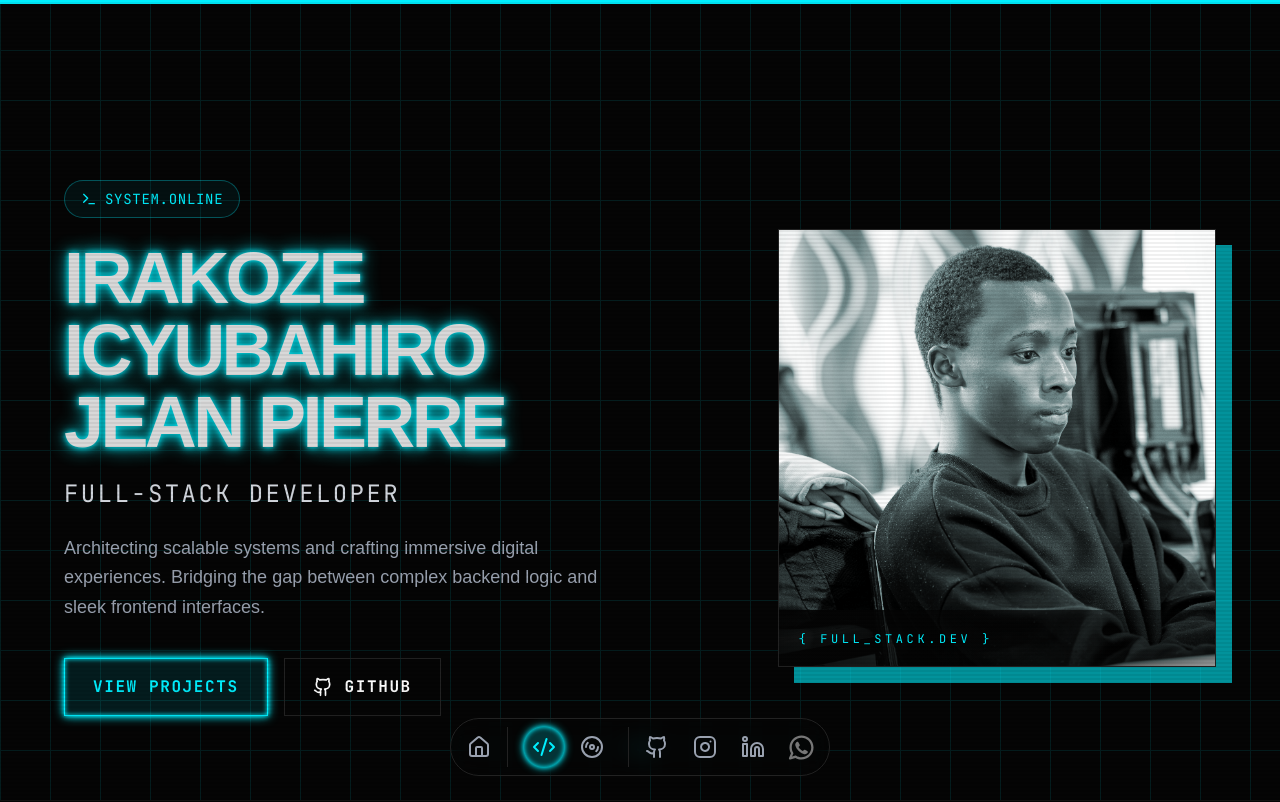
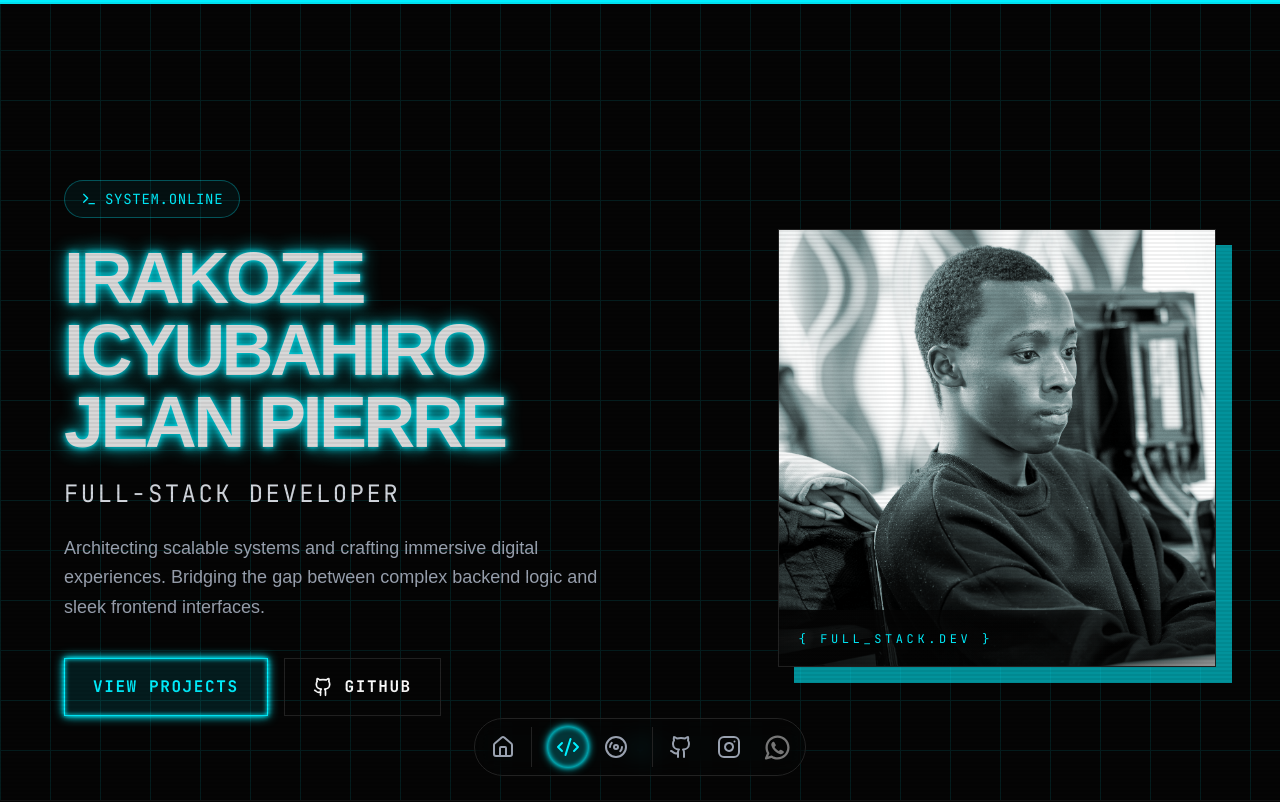
Before and after one commit to Icyubahiro-Jay-P/Portifolio, a React (Vite) app: page /dev in a window 1280 px wide. Shown: the top 802 px of the page. Built offline with nearby package versions, Linux system fonts and the light colour scheme.

Commit message:
style: comment out unused DockIcon component in RealmNav for cleaner code

```diff
--- a/src/components/shared/RealmNav.tsx
+++ b/src/components/shared/RealmNav.tsx
@@ -182,7 +182,7 @@ const RealmNav = () => {
               </Tooltip>
             </a>
           </DockIcon>
-          <DockIcon className="text-gray-400 rounded-full hover:bg-white/10 hover:text-white">
+          {/* <DockIcon className="text-gray-400 rounded-full hover:bg-white/10 hover:text-white">
             <a
               href="https://www.linkedin.com/in/dj-pro-jay-4956293ba/?utm_source=google-business-profile&utm_medium=social&utm_campaign=profile-clicks"
               target="_blank"
@@ -197,7 +197,7 @@ const RealmNav = () => {
                 </TooltipContent>
               </Tooltip>
             </a>
-          </DockIcon>
+          </DockIcon> */}
           <DockIcon className="text-gray-400 rounded-full hover:bg-white/10 hover:text-white">
             <a
               href="https://wa.me/250789124135/?utm_source=google-business-profile&utm_medium=social&utm_campaign=profile-clicks"
```
